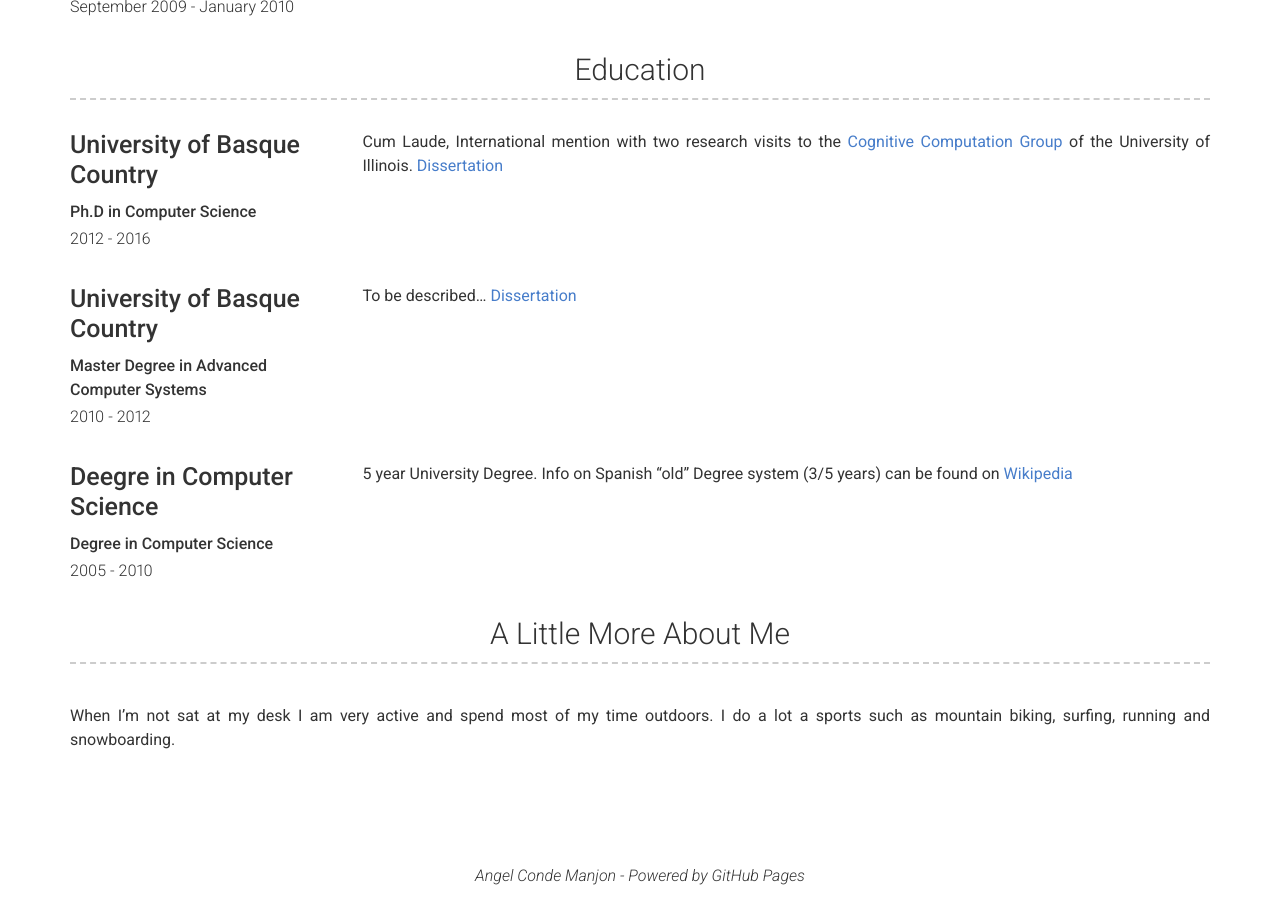
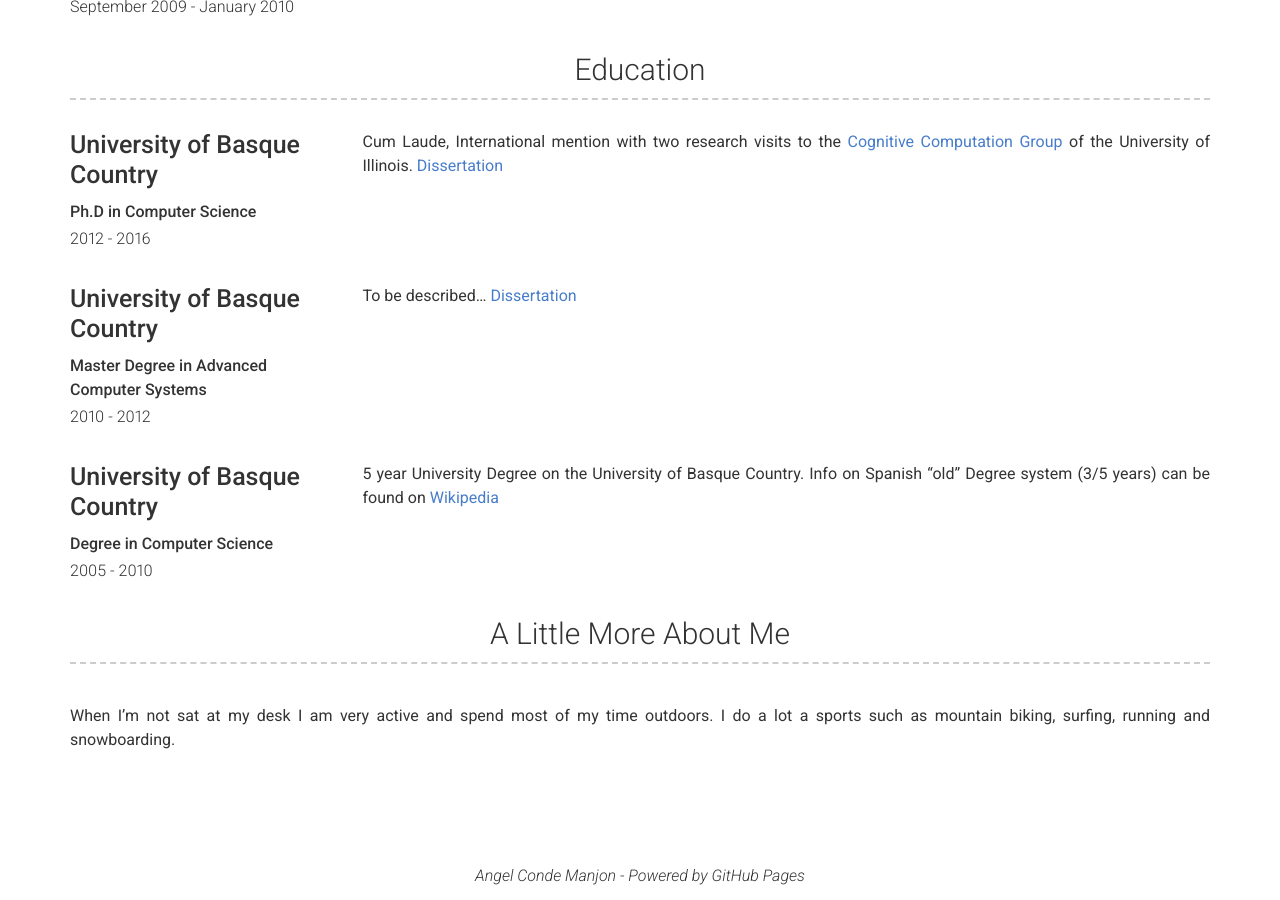
Before and after one commit to Neuw84/neuw84.github.io, a Jekyll site: the page built from index.md, in a window 1280 px wide and 900 px high, scrolled down 1473 px. Built offline with Jekyll 4.4.1, drawn with Linux system fonts in a browser that asks for light colours.

Commit message:
Update education.yml

```diff
--- a/_data/education.yml
+++ b/_data/education.yml
@@ -9,8 +9,8 @@
   qualification: Master Degree in Advanced Computer Systems
   description: | # this will include new lines to allow paragraphs
       To be described... [Dissertation](http://hdl.handle.net/10810/10131)
-- name: Deegre in Computer Science
+- name: University of Basque Country
   dates: 2005 - 2010
   qualification: Degree in Computer Science
   description: | # this will include new lines to allow paragraphs
-    5 year University Degree. Info on Spanish "old" Degree system (3/5 years) can be found on [Wikipedia](https://en.wikipedia.org/wiki/Bachelor%27s_degree#Spain)
+    5 year University Degree on the University of Basque Country. Info on Spanish "old" Degree system (3/5 years) can be found on [Wikipedia](https://en.wikipedia.org/wiki/Bachelor%27s_degree#Spain)
```
